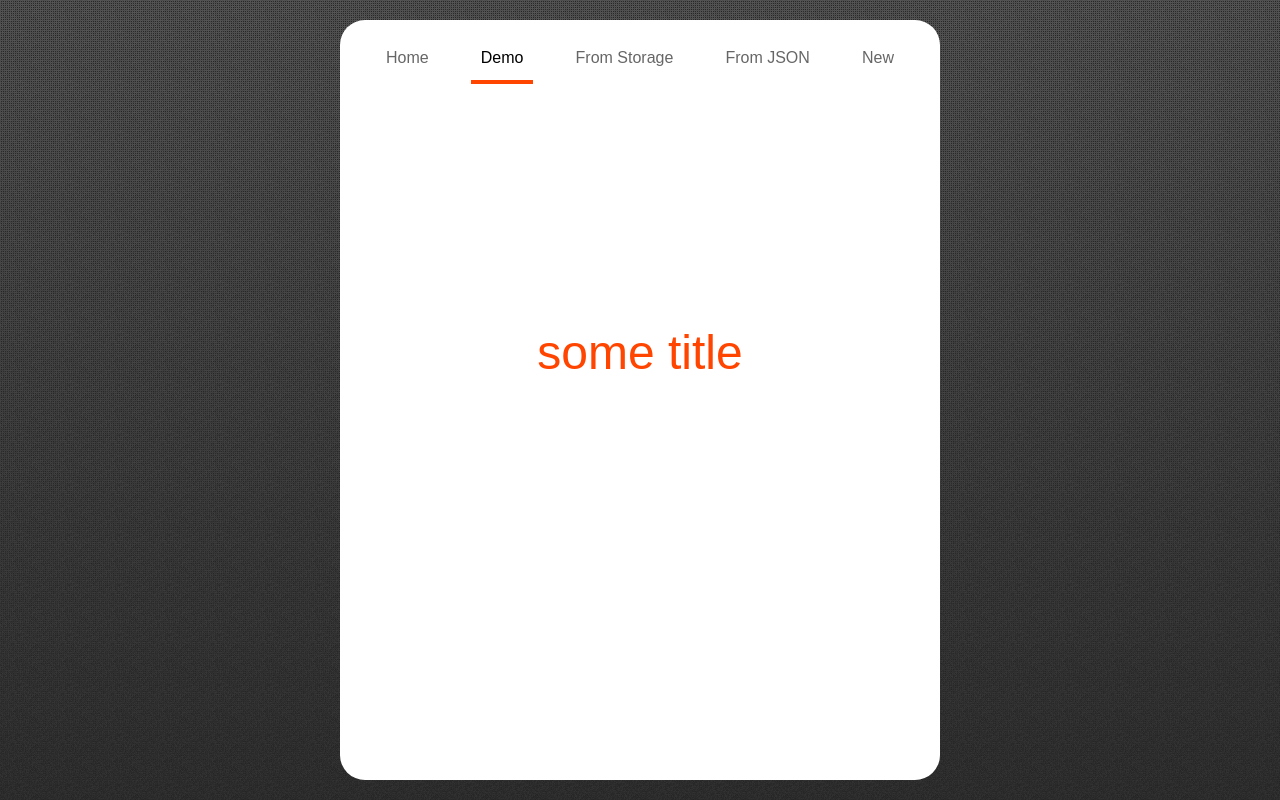
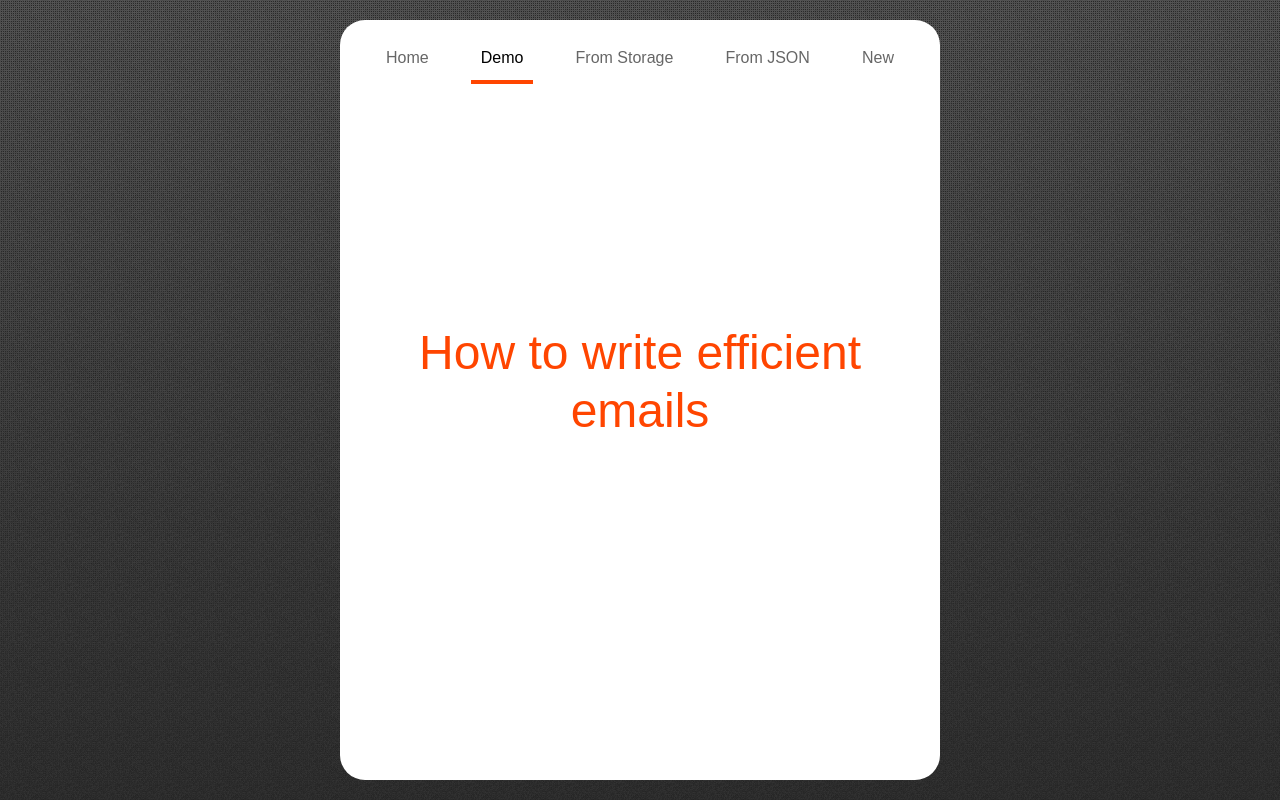
Before and after one commit to SW999/speech-cards, a React (Vite) app: page /#/demo in a window 1280 px wide. Built offline with nearby package versions, Linux system fonts and the light colour scheme; a web font is replaced by a local one.

Commit message:
Revert "Change a Project structure"
This reverts commit c585aa478c92a98a641b2897b4a8941f2cfb52b6.

```diff
--- a/src/components/Card.tsx
+++ b/src/components/Card.tsx
@@ -4,38 +4,31 @@ import Markdown from 'markdown-to-jsx';
 import { RedialProgressBar } from './RedialProgressBar';
 import { checkTouch } from '../utils';
 
-interface NameProp {
+type projectProps = {
   name: string;
-}
-interface StepProps {
-  [key: string]: {
+  speech: {
     title: string;
     content: string;
-  };
-}
-type projectProps = NameProp & StepProps;
-//   {
-//   name: string;
-// } & {
-//   [key: string]: {
-//     title: string;
-//     content: string;
-//   };
-// };
+  }[];
+};
 
-export const Card: FunctionComponent<projectProps> = ({ project }) => {
-  const [page, setPage] = useState<number>(0);
-  const len = Object.keys(project).length - 1;
+type projectObject = {
+  [key: string]: projectProps;
+};
+
+export const Card: FunctionComponent<projectObject> = ({ project }) => {
+  const [page, setPage] = useState<number>(-1);
+  const len = project.speech.length;
   const isTouchExist = checkTouch();
 
   useEffect(() => {
     const moveLeft = () => {
-      if (page > 0) {
+      if (page > -1) {
         setPage(page => --page);
       }
     };
     const moveRight = () => {
-      if (page < len) {
+      if (page < len - 1) {
         setPage(page => ++page);
       }
     };
@@ -70,19 +63,19 @@ export const Card: FunctionComponent<projectProps> = ({ project }) => {
 
   return (
     <>
-      {page < 1 && <h1 className="card-title">{project['name']}</h1>}
-      {page > 0 && (
+      {page < 0 && <h1 className="card-title">{project.name}</h1>}
+      {page >= 0 && (
         <>
           <div className="card-header">
-            <h2>{project[`step${page}`].title}</h2>
+            <h2>{project.speech[page].title}</h2>
             <RedialProgressBar
-              current={page}
+              current={page + 1}
               total={len}
-              label={`${page}/${len}`}
+              label={`${page + 1}/${len}`}
             />
           </div>
           <div className="card-body">
-            <Markdown children={project[`step${page}`].content} />
+            <Markdown children={project.speech[page].content} />
           </div>
         </>
       )}
--- a/src/index.tsx
+++ b/src/index.tsx
@@ -75,18 +75,6 @@ const efficientEmails = {
     },
   ],
 };
-const sample = {
-  name: 'some title',
-  step1: {
-    title: 'Foreword',
-    content:
-      '* First email by Ray Tomlinson in 1971\n* How many time office workers spend on email correspondence\n* Common mistakes and their cost\n* Tips for writing efficient emails',
-  },
-  step2: {
-    title: 'Subject',
-    content: '* Use clear, searchable subject lines\n* How it can help?',
-  },
-};
 
 const App: FunctionComponent = () => {
   const saveToJSON = () => downloadFile(efficientEmails, efficientEmails.name);
@@ -122,7 +110,7 @@ const App: FunctionComponent = () => {
           </button>
         </Route>
         <Route path="/demo">
-          <Card project={sample} />
+          <Card project={demo} />
         </Route>
         <Route path="/from-storage" component={ProjectStorage} />
         <Route path="/from-json" component={ProjectJSON} />
```
